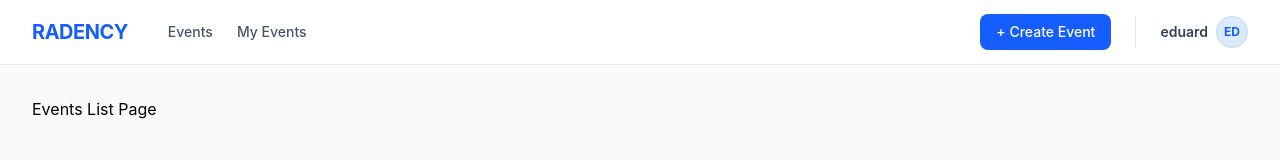
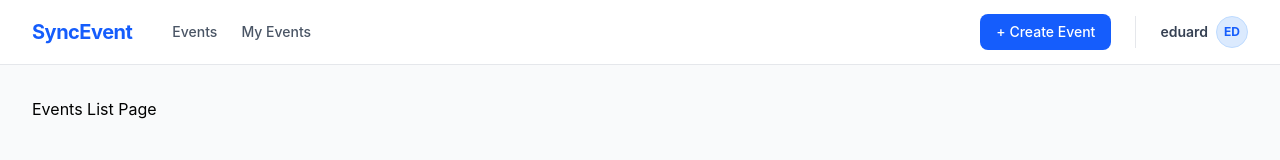
Before and after one commit to blackkat02/SyncEvent, a React app in the folder apps/frontend/: page / in a window 1280 px wide. Shown: the top 160 px of the page. Built offline with nearby package versions, Linux system fonts and the light colour scheme; the HTML template or start-up script is replaced by a standard one.

Commit message:
updated logo

```diff
--- a/apps/frontend/src/components/layout/Header.tsx
+++ b/apps/frontend/src/components/layout/Header.tsx
@@ -5,7 +5,7 @@ export const Header = () => {
     <header className="flex items-center justify-between px-8 py-4 bg-white border-b border-gray-100 sticky top-0 z-10">
       <div className="flex items-center gap-10">
         <h1 className="text-xl font-bold text-blue-600 tracking-tighter">
-          RADENCY
+          SyncEvent
         </h1>
         <nav className="hidden md:flex gap-6 text-sm font-medium text-gray-500">
           <a href="/" className="hover:text-blue-600">
--- a/apps/frontend/src/components/layout/MainLayout.tsx
+++ b/apps/frontend/src/components/layout/MainLayout.tsx
@@ -9,7 +9,7 @@ export const Header = () => {
             to="/"
             className="text-xl font-bold text-blue-600 tracking-tight"
           >
-            RADENCY
+            SyncEvent
           </Link>
           <nav className="hidden md:flex items-center gap-6">
             <Link
```
